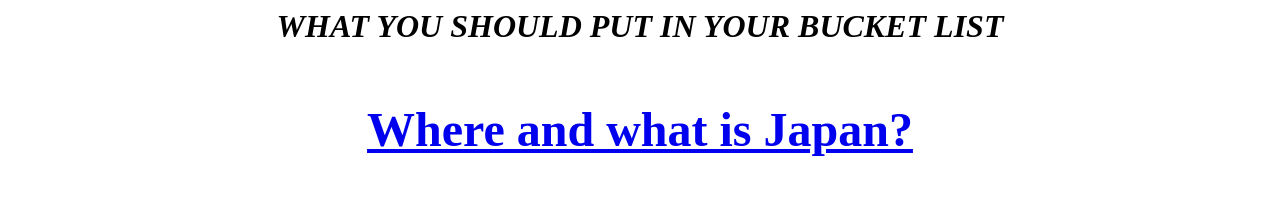
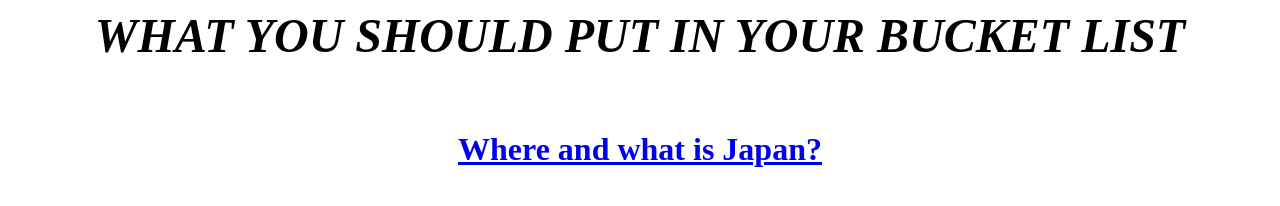
Before and after one commit to gioneko/MyFirstWebsite2018, a plain HTML site: page index.html in a window 1280 px wide. Drawn offline with Linux system fonts and the light colour scheme.

Commit message:
Add index file

```diff
--- a/index.html
+++ b/index.html
@@ -2,11 +2,13 @@
 <body>
 <title>AMAZING PLACES</title>
 
-<h1><center><b><i>WHAT YOU SHOULD PUT IN YOUR BUCKET LIST</center></i></b></h1>
+<font size="5"><h1><center><b><i>
+  WHAT YOU SHOULD PUT IN YOUR BUCKET LIST
+</center></i></b></h1></font>
 
 <br> <br>
 
-<font size="12"><center><b><a href="https://en.wikipedia.org/wiki/Japan">
+<font size="6"><center><b><a href="https://en.wikipedia.org/wiki/Japan">
 Where and what is Japan?
 </a></b></center>
 
```
